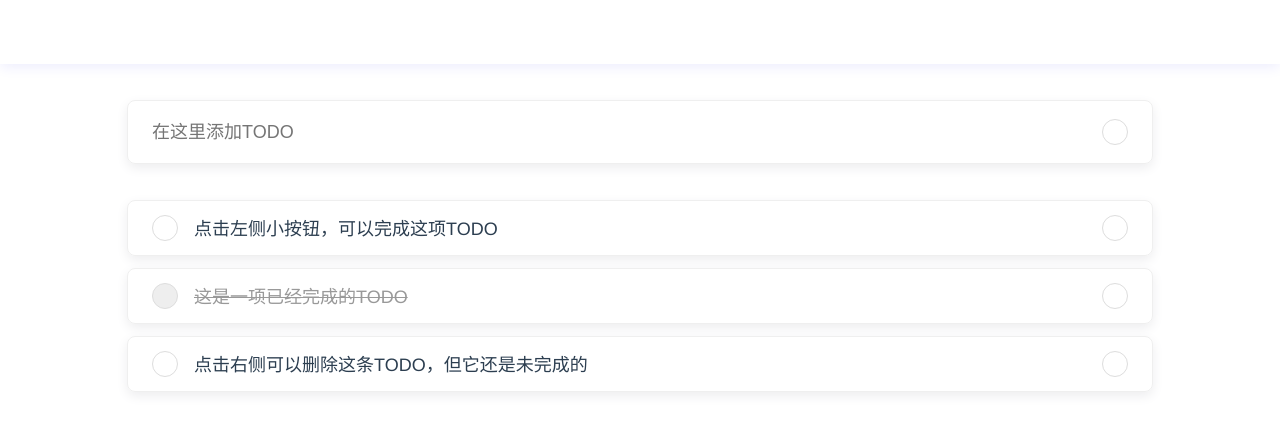
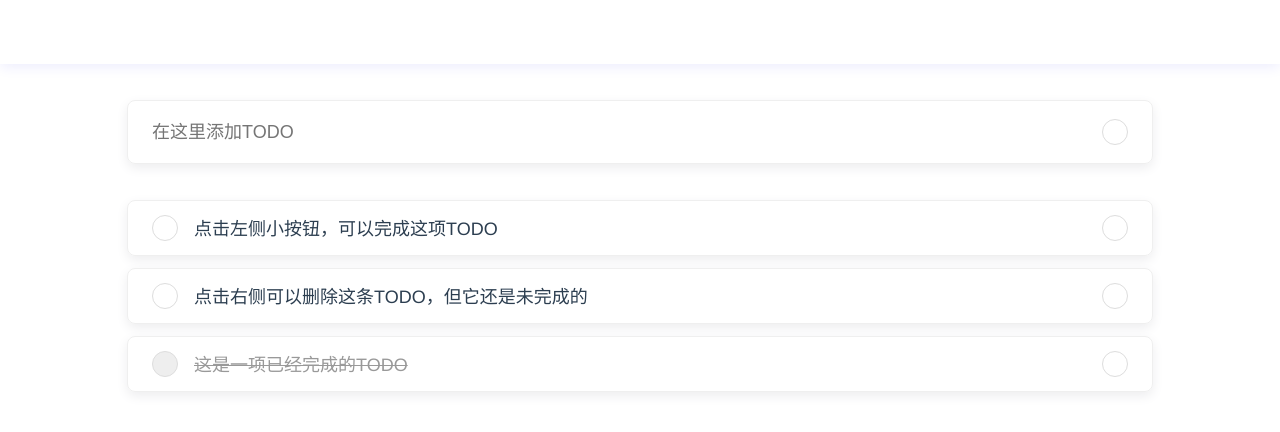
Before and after one commit to kevinzhao2233/one-day, a Vue app: page /#/ in a window 1280 px wide. Shown: the top 432 px of the page. Built offline with nearby package versions, Linux system fonts and the light colour scheme.

Commit message:
未完成的TODO居上 优化组件

```diff
--- a/src/components/Home.vue
+++ b/src/components/Home.vue
@@ -1,5 +1,6 @@
 <template>
 <div class="home">
+  <!-- 输入框组件 -->
   <div class="input-box c-edition strip">
     <input
       class="input"
@@ -13,32 +14,26 @@
       <div class="small-btn" @click="addTodo({text: todoData.input, id: createId()})"></div>
     </div>
   </div>
-  <div class="list c-edition strip" v-for="todo in todos" v-bind:key="todo.id">
-    <div class="ctrl-box">
-      <div
-        :class="todo.done ? 'small-btn done-todo-btn' : 'small-btn'"
-        @click="toggleDone({id: todo.id, done: todo.done})"
-      ></div>
-    </div>
-    <span :class="todo.done ? 'todo-txt done-todo-txt' : 'todo-txt'">
-      {{todo.text}}
-    </span>
-    <div class="ctrl-box">
-      <div
-        class="small-btn"
-        @click="delTodo({id: todo.id})"
-      >
-      </div>
-    </div>
+
+  <!-- List -->
+  <div v-for="undoneTodo in undoneTodos" :key="undoneTodo.id">
+    <ListContent :todo="undoneTodo"/>
+  </div>
+  <div v-for="doneTodo in doneTodos" :key="doneTodo.id">
+    <ListContent :todo="doneTodo"/>
   </div>
 </div>
 </template>
 
 <script>
-import { mapState, mapMutations } from 'vuex';
+import { mapGetters } from 'vuex';
+import ListContent from './widget/ListContent';
 
 export default {
   name: 'Home',
+  components: {
+    ListContent,
+  },
   data() {
     return {
       todoData: {
@@ -48,21 +43,10 @@ export default {
     };
   },
   computed: {
-    ...mapState([
-      'todos',
+    ...mapGetters([
+      'doneTodos',
+      'undoneTodos',
     ]),
-  },
-  methods: {
-    ...mapMutations([
-      'addTodo',
-      'toggleDone',
-      'delTodo',
-    ]),
-
-    // 生成一个不会重复的id值
-    createId() {
-      return `${(Math.random() * 10000000).toString(16).substr(0, 4)}-${(new Date()).getTime()}-${Math.random().toString().substr(2, 5)}`;
-    },
   },
 };
 </script>
@@ -91,43 +75,5 @@ export default {
       font-size: 18px;
     }
   }
-
-  .list {
-    margin: 12px auto;
-    height: 56px;
-
-    .done-todo-btn{
-      background-color: #eee;
-    }
-
-    .todo-txt {
-      display: inline-block;
-      flex: 1;
-      padding: 0 16px;
-      height: 100%;
-      line-height: 56px;
-      font-size: 18px;
-
-      &.done-todo-txt {
-        color: #999;
-        text-decoration-line: line-through;
-      }
-    }
-  }
-}
-
-.ctrl-box {
-  flex: 0 0 auto;
-  display: flex;
-  align-items: center;
-  height: 100%;
-}
-
-.small-btn {
-  width: 26px;
-  height: 26px;
-  border-radius: 50%;
-  border: 1px solid #ddd;
-  cursor: pointer;
 }
 </style>
--- /dev/null
+++ b/src/components/widget/ListContent.vue
@@ -0,0 +1,98 @@
+<template>
+<div class="list c-edition strip">
+  <div class="ctrl-box">
+    <div
+       :class="todo.done ? 'small-btn done-todo-btn' : 'small-btn'"
+       @click="toggleDone({id: todo.id, done: todo.done})"
+     ></div>
+  </div>
+  <span :class="todo.done ? 'todo-txt done-todo-txt' : 'todo-txt'">
+    {{todo.text}}
+  </span>
+  <div class="ctrl-box">
+    <div
+      class="small-btn"
+      @click="delTodo({id: todo.id})"
+    >
+    </div>
+  </div>
+</div>
+</template>
+
+<script>
+import { mapMutations } from 'vuex';
+
+
+export default {
+  name: 'ListContent',
+  props: {
+    todo: {
+      type: Object,
+    },
+  },
+
+  computed: {
+    // ...mapState([
+    //   'todos',
+    // ]),
+
+    // ...mapGetters([
+    //   'doneTodos',
+    //   'undoneTodos',
+    // ]),
+  },
+  methods: {
+    ...mapMutations([
+      'addTodo',
+      'toggleDone',
+      'delTodo',
+    ]),
+
+    // 生成一个不会重复的id值
+    createId() {
+      return `${(Math.random() * 10000000).toString(16).substr(0, 4)}-${(new Date()).getTime()}-${Math.random().toString().substr(2, 5)}`;
+    },
+  },
+
+};
+</script>
+
+<style lang="scss">
+.list {
+  margin: 12px auto;
+  height: 56px;
+
+  .done-todo-btn{
+    background-color: #eee;
+  }
+
+  .todo-txt {
+    display: inline-block;
+    flex: 1;
+    padding: 0 16px;
+    height: 100%;
+    line-height: 56px;
+    font-size: 18px;
+
+    &.done-todo-txt {
+      color: #999;
+      text-decoration-line: line-through;
+    }
+  }
+}
+
+.ctrl-box {
+  flex: 0 0 auto;
+  display: flex;
+  align-items: center;
+  height: 100%;
+}
+
+.small-btn {
+  width: 26px;
+  height: 26px;
+  border-radius: 50%;
+  border: 1px solid #ddd;
+  cursor: pointer;
+}
+</style>
--- a/src/store/index.js
+++ b/src/store/index.js
@@ -27,6 +27,9 @@ const store = new Vuex.Store({
     },
   },
   getters: {
+    doneTodos: state => state.todos.filter(todo => todo.done),
+    undoneTodos: state => state.todos.filter(todo => !todo.done),
+
     formatMin: (state) => {
       const min = state.time.min;
       let strMin = '';
```
